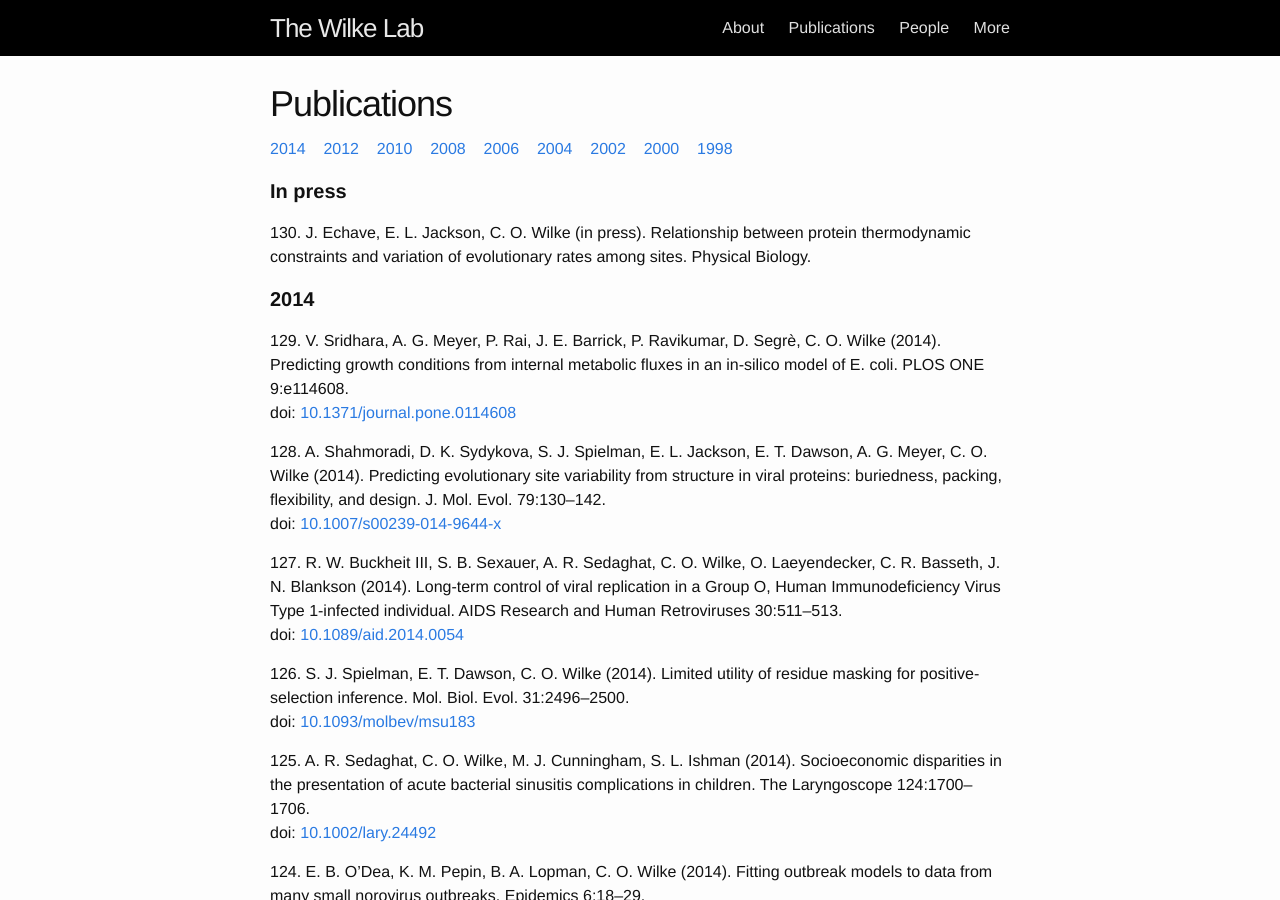
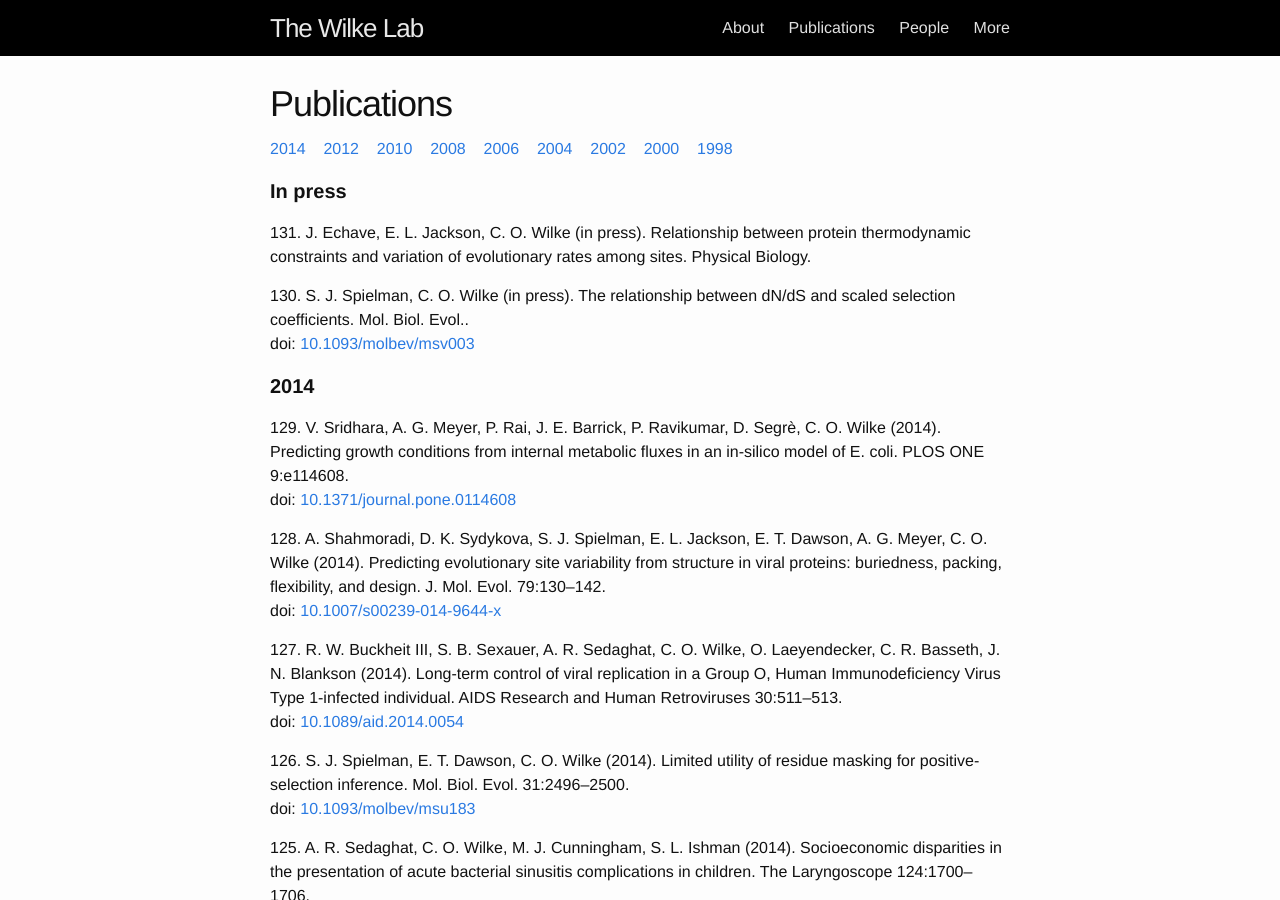
Before and after one commit to wilkelab/wilkelab.github.io.archive_sep_2020, a Jekyll site: the page built from publications.html, in a window 1280 px wide and 900 px high. Built offline with Jekyll 4.4.1, drawn with Linux system fonts in a browser that asks for light colours.

Commit message:
update pubs

```diff
--- a/_data/publications.yml
+++ b/_data/publications.yml
@@ -2,6 +2,12 @@
   year: in press
   title: Relationship between protein thermodynamic constraints and variation of evolutionary rates among sites
   ref: Physical Biology
+
+- author: S. J. Spielman, C. O. Wilke
+  year: in press
+  title: The relationship between dN/dS and scaled selection coefficients
+  ref: "Mol. Biol. Evol."
+  doi: 10.1093/molbev/msv003
 
 - author: V. Sridhara, A. G. Meyer, P. Rai, J. E. Barrick, P. Ravikumar, D. Segrè, C. O. Wilke
   year: 2014
```
